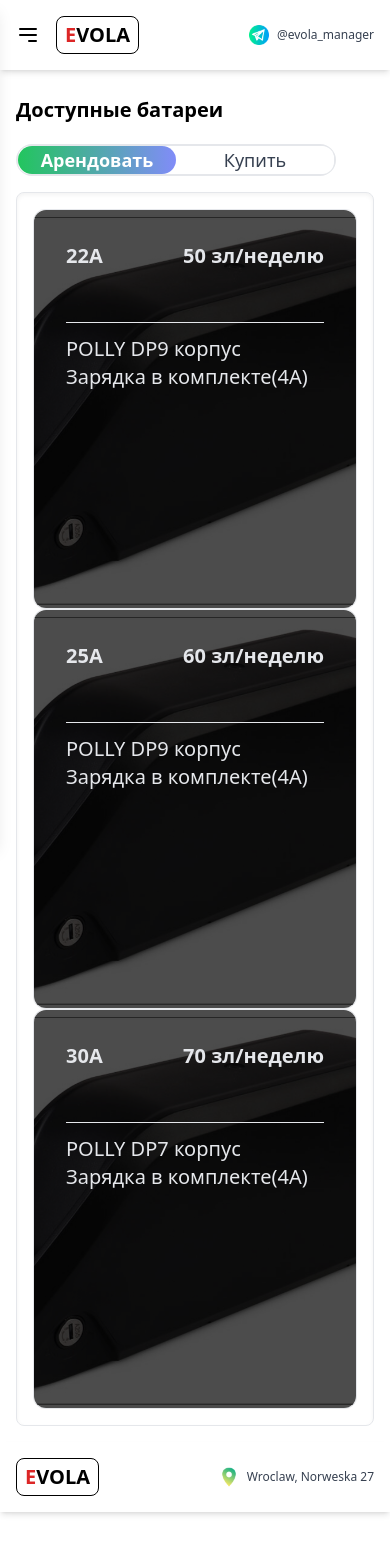
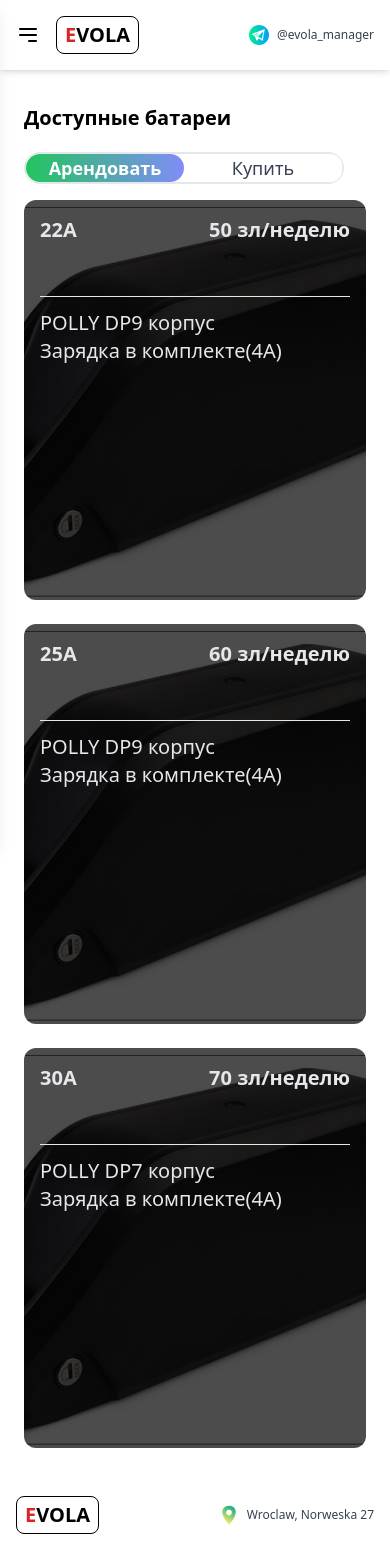
Before and after one commit to AndriiKozlovskyi/evola_vue, a Nuxt app: page /batteries in a window 390 px wide. Before the commit the page ends 1512 px from the top, so only its background shows below. Built offline with nearby package versions, Linux system fonts and the light colour scheme.

Commit message:
centered batteries flow

```diff
--- a/pages/batteries.vue
+++ b/pages/batteries.vue
@@ -1,5 +1,5 @@
 <template>
-    <div class="p-4 mt-10 sm:p-6">
+    <div class="p-6 mt-10">
       <!-- Header with Switcher -->
       <div class="flex flex-col sm:flex-row sm:justify-between space-y-5 sm:space-y-0 mb-4">
       <h1 class="text-xl sm:text-2xl font-bold text-left sm:text-left">Доступные батареи</h1>
@@ -7,21 +7,21 @@
     </div>
 
       <!-- Battery Cards Grid -->
-      <div class="flex flex-wrap justify-center sm:justify-start md:space-x-4 border rounded-lg shadow-inner p-4 sm:p-6 md:p-10 h-full">
+      <div class="grid grid-cols-1 sm:grid-cols-2 md:grid-cols-3 lg:grid-cols-4 gap-4 sm:p-6 h-full">
         <BatteryCard
-          class="border p-4 rounded-lg"
+          class="sm:p-4 mb-2 rounded-lg w-full"
           :battery-capacity="22"
           box="POLLY DP9"
           :price="50"
         />
         <BatteryCard
-          class="border p-4 rounded-lg"
+          class="sm:p-4 mb-2 rounded-lg w-full"
           :battery-capacity="25"
           box="POLLY DP9"
           :price="60"
         />
         <BatteryCard
-          class="border p-4 rounded-lg"
+          class="sm:p-4 mb-2 rounded-lg w-full"
           :battery-capacity="30"
           box="POLLY DP7"
           :price="70"
```
Also changed, not shown: pages/bicycles.vue (+2 -2 lines).
